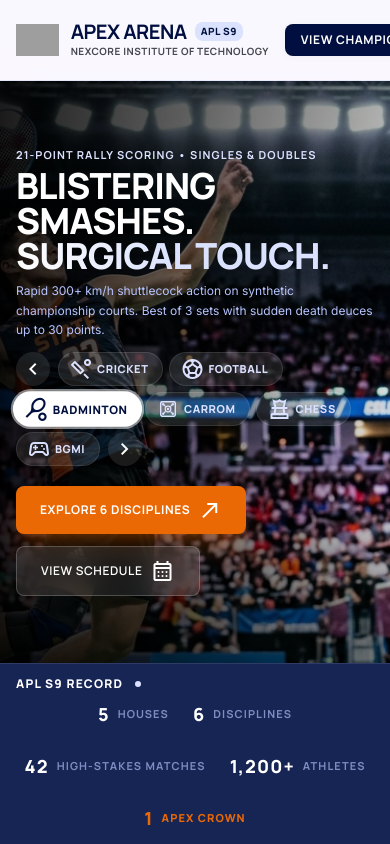
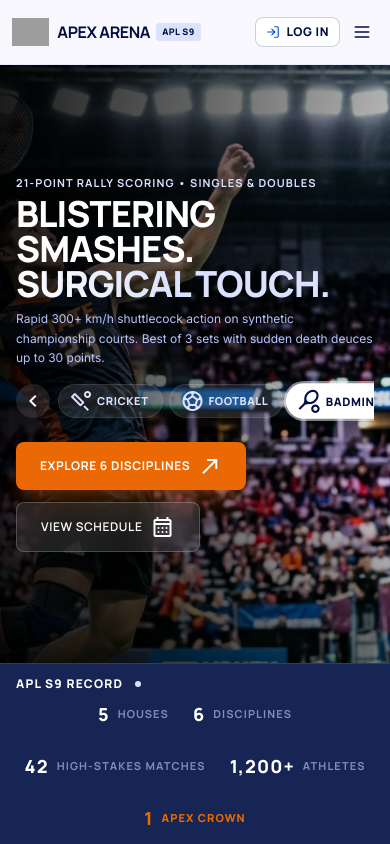
Before and after one commit to mudassir-markania/Club-Protal, a Next.js app: page / in a window 390 px wide. Shown: the top 844 px of the page. Built offline with nearby package versions, Linux system fonts and the light colour scheme; grey boxes are pictures that could not be loaded.

Commit message:
fix(mobile): hide View Championship on phone screens and prevent navbar overflow

```diff
--- a/src/app/page.tsx
+++ b/src/app/page.tsx
@@ -322,13 +322,13 @@ export default function HomePage() {
       {/* 1. BRAND HEADER & NAVBAR */}
       <PublicNavbar activeOverride="home" />
 
-      <main className="w-full pt-20 bg-[#faf8ff] min-h-[calc(100vh-80px)]">
+      <main className="w-full pt-16 sm:pt-20 bg-[#faf8ff] min-h-[calc(100vh-64px)] sm:min-h-[calc(100vh-80px)]">
         <div className="flex flex-col w-full">
           {/* ======================================================== */}
           {/* 2. HERO SECTION (MULTI-SPORT STADIUM SHOWCASE - H-SCREEN) */}
           {/* ======================================================== */}
           <section
-            className="relative w-full h-[calc(100vh-5rem)] min-h-[580px] flex flex-col justify-between overflow-hidden bg-[#0a0a0c] text-white select-none"
+            className="relative w-full h-[calc(100vh-4rem)] sm:h-[calc(100vh-5rem)] min-h-[540px] sm:min-h-[580px] flex flex-col justify-between overflow-hidden bg-[#0a0a0c] text-white select-none"
           >
             {/* Multi-Sport Stadium Backgrounds with Fast Snappy 500ms Cross-Fade */}
             <div className="absolute inset-0 z-0 overflow-hidden">
@@ -367,8 +367,8 @@ export default function HomePage() {
               </div>
 
               {/* Discipline Switcher Pill Dock with Chevron Arrows */}
-              <div className="flex flex-wrap items-center gap-1.5 sm:gap-2 mb-4">
-                <span className="text-[10px] uppercase font-extrabold tracking-widest text-[#808dc2] font-manrope mr-1 hidden md:inline">
+              <div className="flex items-center gap-1.5 sm:gap-2 mb-4 overflow-x-auto no-scrollbar max-w-full py-1">
+                <span className="text-[10px] uppercase font-extrabold tracking-widest text-[#808dc2] font-manrope mr-1 hidden md:inline shrink-0">
                   Select Discipline:
                 </span>
                 <button
--- a/src/components/public/PublicNavbar.tsx
+++ b/src/components/public/PublicNavbar.tsx
@@ -38,27 +38,27 @@ export default function PublicNavbar({ activeOverride }: PublicNavbarProps) {
   };
 
   return (
-    <header className="fixed top-0 left-0 w-full z-50 bg-[#faf8ff]/90 backdrop-blur-xl shadow-[0_1px_8px_rgba(0,0,0,0.04)] border-b border-[#e2e7ff]/60">
-      <div className="h-20 max-w-[1440px] mx-auto px-4 sm:px-6 lg:px-12 flex items-center justify-between gap-4">
+    <header className="fixed top-0 left-0 w-full z-50 bg-[#faf8ff]/95 backdrop-blur-xl shadow-[0_1px_8px_rgba(0,0,0,0.04)] border-b border-[#e2e7ff]/60">
+      <div className="h-16 sm:h-20 max-w-[1440px] mx-auto px-3 sm:px-6 lg:px-12 flex items-center justify-between gap-2 sm:gap-4">
         {/* Brand Crest & Title */}
-        <div className="flex items-center gap-3.5 shrink-0">
-          <Link href="/" className="flex items-center gap-3 group">
+        <div className="flex items-center gap-2 sm:gap-3.5 min-w-0 shrink">
+          <Link href="/" className="flex items-center gap-2 sm:gap-3 group min-w-0">
             {/* Crest Logo */}
             <img
               alt="Apex Arena Crest Logo"
-              className="h-8 w-auto object-contain transition-transform group-hover:scale-105"
+              className="h-7 sm:h-8 w-auto object-contain transition-transform group-hover:scale-105 shrink-0"
               src="https://lh3.googleusercontent.com/aida-public/AB6AXuDsYOXH0JYiyX1rmUrq9scGTZImP9xqWivkekIWmx1Ruo3otUd9tF9VRe8WIEtDDPKFqcNYPrtpXTIXrhPILhl9C2Uw5zIvtHrgYGOblFU_y9Yhx0x9Afb48VKHwvWODlmjYpYUyz_3yPcHKJKV9F_uUUhRi2EmHmOnbK1FUcl9_CtwK5i8ia2Y4vQEOzSc86Qw-nN0mJFIxB1L5GZVK5OaxLk0RGsSzIYuMPIrLWbc"
             />
-            <div className="flex flex-col">
-              <div className="flex items-center gap-2">
-                <span className="font-manrope text-xl font-bold uppercase tracking-tight text-[#000f3f] leading-none">
+            <div className="flex flex-col min-w-0">
+              <div className="flex items-center gap-1.5 sm:gap-2">
+                <span className="font-manrope text-base sm:text-xl font-bold uppercase tracking-tight text-[#000f3f] leading-none whitespace-nowrap">
                   Apex Arena
                 </span>
-                <span className="px-1.5 py-0.5 rounded-lg bg-[#dae2fd] text-[#000f3f] text-[10px] font-extrabold uppercase tracking-wider font-manrope">
+                <span className="px-1.5 py-0.5 rounded bg-[#dae2fd] text-[#000f3f] text-[9px] sm:text-[10px] font-extrabold uppercase tracking-wider font-manrope shrink-0">
                   APL S9
                 </span>
               </div>
-              <span className="text-[10px] font-bold text-[#45464f] tracking-wider uppercase font-manrope mt-0.5">
+              <span className="text-[9px] sm:text-[10px] font-bold text-[#45464f] tracking-wider uppercase font-manrope mt-0.5 truncate hidden xs:block">
                 NexCore Institute of Technology
               </span>
             </div>
@@ -66,7 +66,7 @@ export default function PublicNavbar({ activeOverride }: PublicNavbarProps) {
         </div>
 
         {/* Desktop Nav Items */}
-        <nav className="hidden xl:flex items-center gap-1.5">
+        <nav className="hidden xl:flex items-center gap-1.5 shrink-0">
           {navItems.map((item) => {
             const active = isItemActive(item);
             return (
@@ -86,11 +86,11 @@ export default function PublicNavbar({ activeOverride }: PublicNavbarProps) {
         </nav>
 
         {/* Right CTA / Status / Portals */}
-        <div className="flex items-center gap-3 shrink-0">
-          {/* View Championship Primary Button */}
+        <div className="flex items-center gap-1.5 sm:gap-3 shrink-0">
+          {/* View Championship Primary Button - Hidden on phone, visible on tablet/desktop */}
           <Link
             href="/schedule"
-            className="inline-flex items-center justify-center px-4 py-2 rounded-lg bg-[#000f3f] hover:bg-[#0051d5] text-white text-xs uppercase tracking-wider font-bold transition-colors duration-150 shadow-[0_1px_8px_rgba(0,0,0,0.04)] font-manrope"
+            className="hidden md:inline-flex items-center justify-center px-4 py-2 rounded-lg bg-[#000f3f] hover:bg-[#0051d5] text-white text-xs uppercase tracking-wider font-bold transition-colors duration-150 shadow-[0_1px_8px_rgba(0,0,0,0.04)] font-manrope shrink-0"
           >
             View Championship
           </Link>
@@ -98,7 +98,7 @@ export default function PublicNavbar({ activeOverride }: PublicNavbarProps) {
           {/* Unified Role-Based Login CTA */}
           <Link
             href="/login"
-            className="inline-flex items-center gap-2 px-3.5 py-2 rounded-lg border border-[#000f3f]/20 hover:border-[#000f3f] bg-white hover:bg-[#000f3f] text-[#000f3f] hover:text-white text-xs uppercase tracking-wider font-extrabold transition-all duration-150 shadow-xs font-manrope group"
+            className="inline-flex items-center gap-1.5 sm:gap-2 px-2.5 sm:px-3.5 py-1.5 sm:py-2 rounded-lg border border-[#000f3f]/20 hover:border-[#000f3f] bg-white hover:bg-[#000f3f] text-[#000f3f] hover:text-white text-xs uppercase tracking-wider font-extrabold transition-all duration-150 shadow-xs font-manrope group shrink-0"
           >
             <LogIn className="w-3.5 h-3.5 text-[#0051d5] group-hover:text-white transition-colors" />
             <span>Log In</span>
@@ -107,10 +107,10 @@ export default function PublicNavbar({ activeOverride }: PublicNavbarProps) {
           {/* Mobile hamburger button */}
           <button
             onClick={() => setMobileMenuOpen(!mobileMenuOpen)}
-            className="xl:hidden p-2 rounded-lg text-[#000f3f] hover:bg-[#e2e7ff]"
+            className="xl:hidden p-1.5 sm:p-2 rounded-lg text-[#000f3f] hover:bg-[#e2e7ff] shrink-0"
             aria-label="Toggle navigation menu"
           >
-            {mobileMenuOpen ? <X className="w-6 h-6" /> : <Menu className="w-6 h-6" />}
+            {mobileMenuOpen ? <X className="w-5 h-5 sm:w-6 sm:h-6" /> : <Menu className="w-5 h-5 sm:w-6 sm:h-6" />}
           </button>
         </div>
       </div>
```
